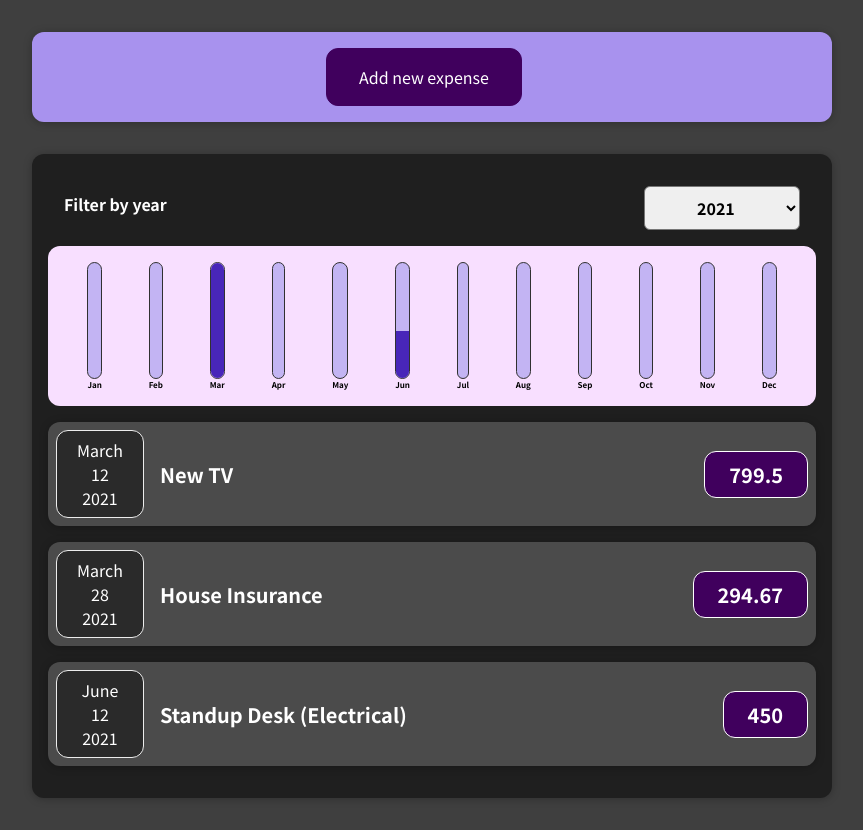
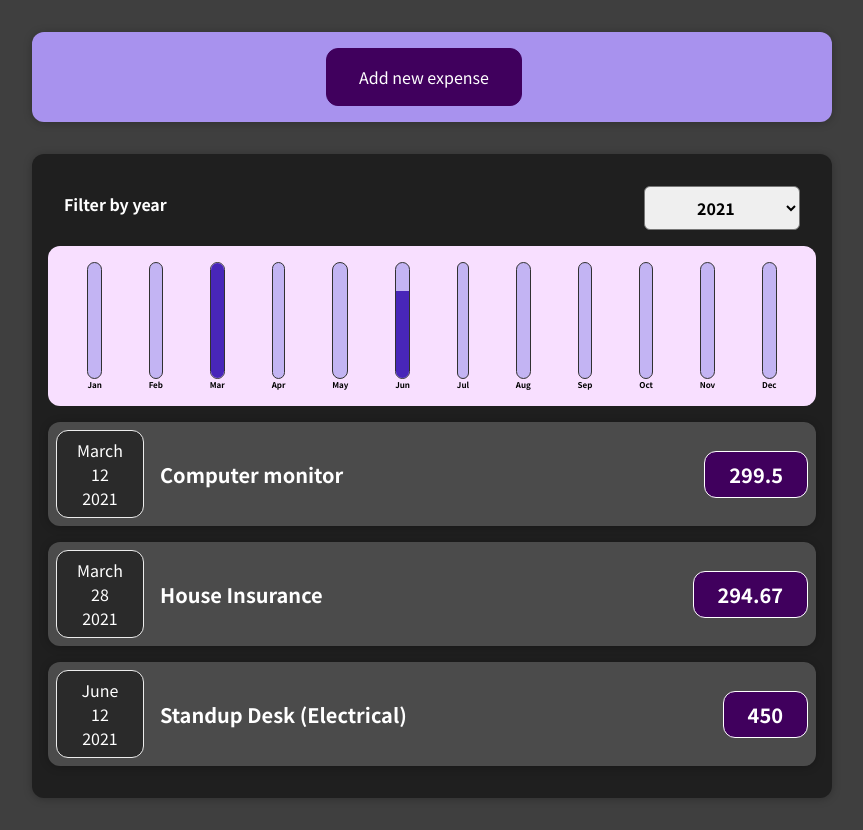
Before and after one commit to teejay327/expense-tracker, a React (Create React App) app: page / in a window 1280 px wide. Shown: the whole page, without its empty margins (208-1071 px from the left). Built offline with nearby package versions, Linux system fonts and the light colour scheme.

Commit message:
Changed expenses in App.js

```diff
--- a/src/App.js
+++ b/src/App.js
@@ -10,8 +10,8 @@ const DUMMY_EXPENSES = [
     date: new Date(2020, 7, 14),
   },
   { id: 'e2',
-    title: 'New TV',
-    amount: 799.50,
+    title: 'Computer monitor',
+    amount: 299.50,
     date: new Date(2021, 2, 12) },
   {
     id: 'e3',
```
